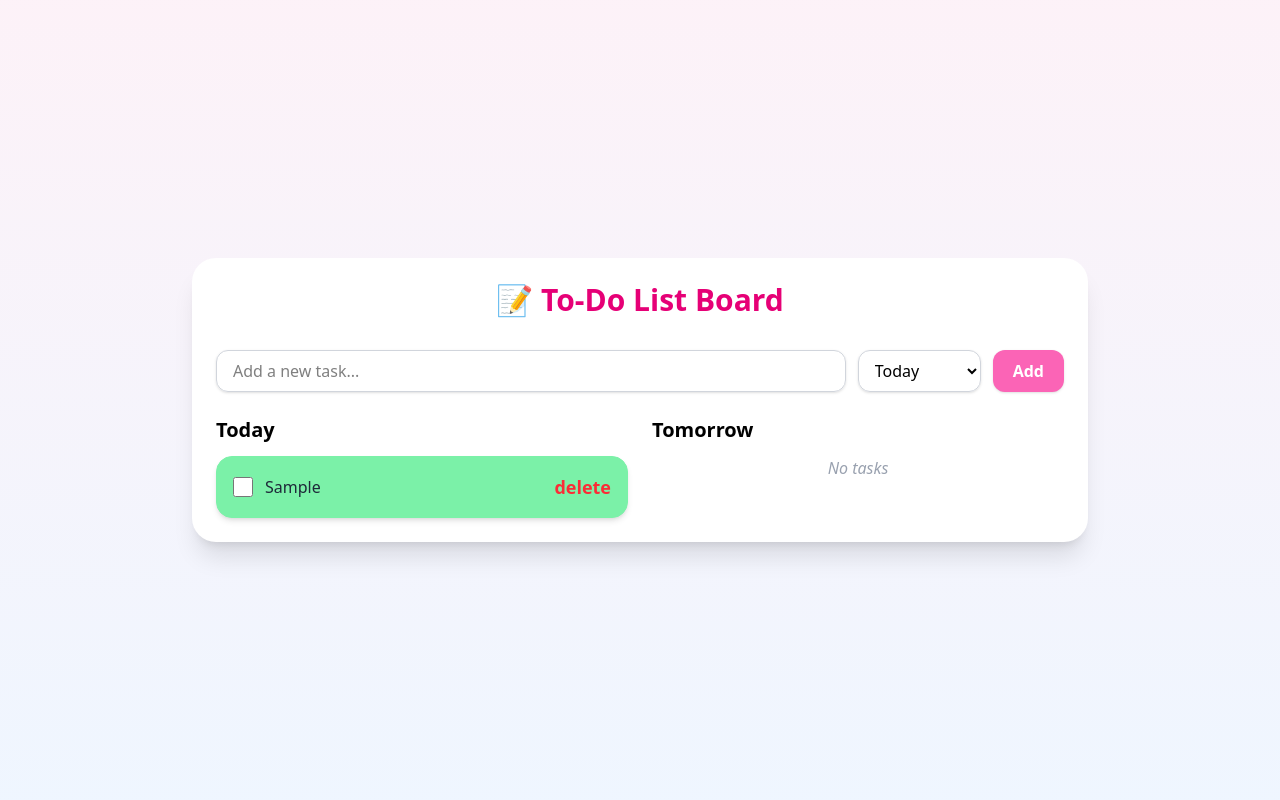
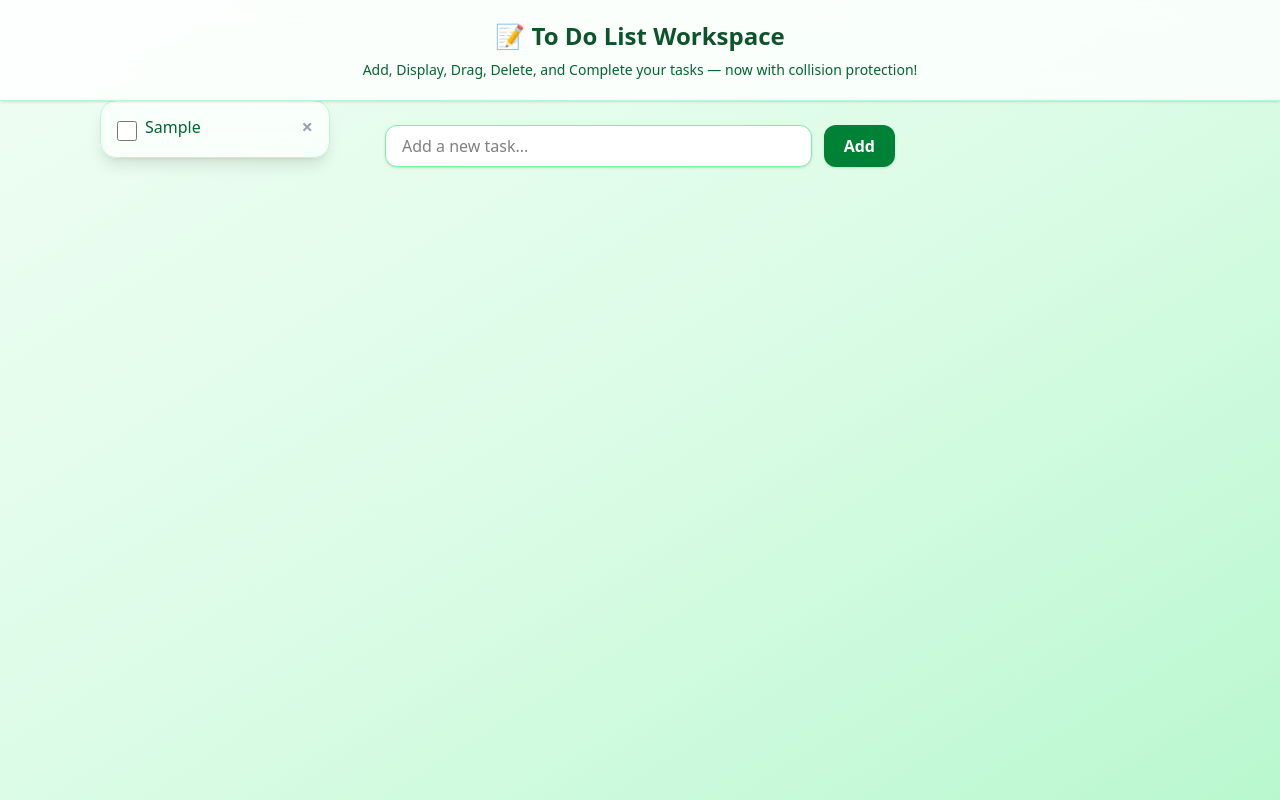
Before and after one commit to Mukdaniella/todo-list-app, a React (Vite) app: page / in a window 1280 px wide. Both pictures are taken after typing "Sample" into the empty fields and a click on the button "Add". Built offline with nearby package versions, Linux system fonts and the light colour scheme.

Commit message:
I added the drag and drop

```diff
--- a/src/components/todoapp.tsx
+++ b/src/components/todoapp.tsx
@@ -4,21 +4,23 @@ interface Task {
   id: number;
   text: string;
   completed: boolean;
-  category: "Today" | "Tomorrow";
+  x: number;
+  y: number;
 }
 
 const TodoApp: React.FC = () => {
   const [task, setTask] = useState("");
-  const [category, setCategory] = useState<"Today" | "Tomorrow">("Today");
   const [tasks, setTasks] = useState<Task[]>([]);
+  const [draggingId, setDraggingId] = useState<number | null>(null);
+  const [offset, setOffset] = useState({ x: 0, y: 0 });
 
-  // Load from localStorage
+  // Load tasks
   useEffect(() => {
     const saved = localStorage.getItem("tasks");
     if (saved) setTasks(JSON.parse(saved));
   }, []);
 
-  // Save to localStorage
+  // Save tasks
   useEffect(() => {
     localStorage.setItem("tasks", JSON.stringify(tasks));
   }, [tasks]);
@@ -29,126 +31,163 @@ const TodoApp: React.FC = () => {
       id: Date.now(),
       text: task.trim(),
       completed: false,
-      category,
+      x: 100 + tasks.length * 30,
+      y: 100 + tasks.length * 30,
     };
     setTasks((prev) => [...prev, newTask]);
     setTask("");
   };
 
+  const toggleCompletion = (id: number) =>
+    setTasks((prev) =>
+      prev.map((t) => (t.id === id ? { ...t, completed: !t.completed } : t))
+    );
+
   const handleDeleteTask = (id: number) =>
     setTasks((prev) => prev.filter((t) => t.id !== id));
 
-  const toggleCompletion = (id: number) =>
-    setTasks((prev) =>
-      prev.map((t) =>
-        t.id === id ? { ...t, completed: !t.completed } : t
-      )
-    );
-
-  const handleDragStart = (e: React.DragEvent<HTMLLIElement>, id: number) =>
-    e.dataTransfer.setData("taskId", id.toString());
-
-  const handleDrop = (e: React.DragEvent<HTMLLIElement>, dropId: number) => {
-    const dragId = parseInt(e.dataTransfer.getData("taskId"));
-    if (dragId === dropId) return;
-    const dragIndex = tasks.findIndex((t) => t.id === dragId);
-    const dropIndex = tasks.findIndex((t) => t.id === dropId);
-    const updated = [...tasks];
-    const [dragged] = updated.splice(dragIndex, 1);
-    updated.splice(dropIndex, 0, dragged);
-    setTasks(updated);
+  const handleMouseDown = (e: React.MouseEvent, id: number) => {
+    const task = tasks.find((t) => t.id === id);
+    if (!task) return;
+    setDraggingId(id);
+    setOffset({
+      x: e.clientX - task.x,
+      y: e.clientY - task.y,
+    });
   };
 
-  const handleDragOver = (e: React.DragEvent<HTMLLIElement>) =>
-    e.preventDefault();
+  // --- Collision detection logic ---
+  const CARD_WIDTH = 230;
+  const CARD_HEIGHT = 100;
 
-  const tasksByCategory = (cat: "Today" | "Tomorrow") =>
-    tasks.filter((t) => t.category === cat);
+  // Check if two tasks overlap
+  const isOverlapping = (a: Task, b: Task) => {
+    return !(
+      a.x + CARD_WIDTH < b.x ||
+      a.x > b.x + CARD_WIDTH ||
+      a.y + CARD_HEIGHT < b.y ||
+      a.y > b.y + CARD_HEIGHT
+    );
+  };
 
-  const categoryColors: Record<"Today" | "Tomorrow", string> = {
-    Today: "bg-green-300 border-green-300",
-    Tomorrow: "bg-green-200 border-green-300",
+  // Find nearest free spot
+  const findFreePosition = (task: Task, others: Task[]) => {
+    const step = 40; // pixels to move to avoid overlap
+    let newX = task.x;
+    let newY = task.y;
+    let tries = 0;
+
+    while (
+      others.some((t) => t.id !== task.id && isOverlapping({ ...task, x: newX, y: newY }, t)) &&
+      tries < 50
+    ) {
+      newX += step;
+      newY += step;
+      tries++;
+    }
+
+    return { x: newX, y: newY };
+  };
+
+  const handleMouseMove = (e: React.MouseEvent) => {
+    if (draggingId === null) return;
+
+    setTasks((prev) =>
+      prev.map((t) => {
+        if (t.id === draggingId) {
+          const updated = {
+            ...t,
+            x: e.clientX - offset.x,
+            y: e.clientY - offset.y,
+          };
+          const others = prev.filter((p) => p.id !== t.id);
+          const newPos = findFreePosition(updated, others);
+          return { ...updated, ...newPos };
+        }
+        return t;
+      })
+    );
+  };
+
+  const handleMouseUp = () => {
+    setDraggingId(null);
   };
 
   return (
-    <div className="min-h-screen bg-gradient-to-b from-pink-50 to-blue-50 flex items-center justify-center p-4">
-      <div className="w-full max-w-4xl p-6 rounded-3xl shadow-xl bg-white">
-        <h1 className="text-3xl font-bold text-center mb-8 text-pink-600">
-             📝 To-Do List Board
+    <div
+      className="min-h-screen w-full bg-gradient-to-br from-green-50 via-green-100 to-green-200 relative overflow-hidden"
+      onMouseMove={handleMouseMove}
+      onMouseUp={handleMouseUp}
+    >
+      {/* Top Bar */}
+      <header className="w-full bg-white/80 backdrop-blur-md shadow-sm border-b border-green-200 p-5 sticky top-0 z-10">
+        <h1 className="text-2xl font-bold text-green-900 text-center mb-2">
+          📝 To Do List Workspace
         </h1>
+        <p className="text-center text-green-800 text-sm">
+          Add, Display, Drag, Delete, and Complete your tasks — now with collision protection!
+        </p>
+      </header>
 
-        {/* Input */}
-        <div className="flex gap-3 mb-6">
+      {/* Input Bar */}
+      <div className="flex gap-3 justify-center mt-6">
         <input
           type="text"
           value={task}
           onChange={(e) => setTask(e.target.value)}
           placeholder="Add a new task..."
-            className="flex-1 px-4 py-2 rounded-xl border border-gray-300 focus:ring-2 focus:ring-pink-300 focus:outline-none shadow-sm"
+          className="w-2/3 md:w-1/3 px-4 py-2 rounded-xl border border-green-300 focus:ring-2 focus:ring-green-500 focus:outline-none bg-white shadow-sm"
         />
-          <select
-            value={category}
-            onChange={(e) => setCategory(e.target.value as "Today" | "Tomorrow")}
-            className="px-3 py-2 rounded-xl border border-gray-300 focus:ring-2 focus:ring-pink-300 focus:outline-none shadow-sm"
-          >
-            <option className="bg-pink-400 hover:bg-pink-500" value="Today">Today</option>
-            <option className="bg-pink-400 hover:bg-pink-500" value="Tomorrow">Tomorrow</option>
-          </select>
         <button
           onClick={handleAddTask}
-            className="bg-pink-400 hover:bg-pink-500 px-5 py-2 rounded-xl font-semibold text-white shadow transition"
+          className="bg-green-700 hover:bg-green-900 text-white px-5 py-2 rounded-xl font-semibold shadow transition"
         >
           Add
         </button>
       </div>
 
-        {/* Task Sections */}
-        <div className="grid grid-cols-1 md:grid-cols-2 gap-6">
-          {(["Today", "Tomorrow"] as const).map((cat) => (
-            <div key={cat}>
-              <h2 className="text-xl font-semibold mb-3">{cat}</h2>
-              <ul className="space-y-4">
-                {tasksByCategory(cat).length === 0 ? (
-                  <li className="text-gray-400 italic text-center">No tasks</li>
-                ) : (
-                  tasksByCategory(cat).map((item) => (
-                    <li
+      {/* Floating Tasks */}
+      {tasks.map((item) => (
+        <div
           key={item.id}
-                      draggable
-                      onDragStart={(e) => handleDragStart(e, item.id)}
-                      onDragOver={handleDragOver}
-                      onDrop={(e) => handleDrop(e, item.id)}
-                      className={`flex justify-between items-center p-4 rounded-2xl border ${categoryColors[cat]} shadow-md hover:scale-[1.03] transition cursor-move`}
+          onMouseDown={(e) => handleMouseDown(e, item.id)}
+          className={`absolute group rounded-2xl border border-green-200 bg-white/70 backdrop-blur-md shadow-lg hover:shadow-xl transition-all cursor-grab active:cursor-grabbing ${
+            draggingId === item.id ? "scale-105" : ""
+          }`}
+          style={{
+            top: item.y,
+            left: item.x,
+            userSelect: "none",
+            width: CARD_WIDTH,
+            transition: draggingId === item.id ? "none" : "top 0.15s, left 0.15s",
+          }}
         >
-                      <div className="flex items-center gap-3">
+          <div className="p-4 flex justify-between items-start">
+            <div className="flex items-start gap-2">
               <input
                 type="checkbox"
                 checked={item.completed}
                 onChange={() => toggleCompletion(item.id)}
-                          className="w-5 h-5 accent-pink-400"
+                className="w-5 h-5 accent-green-800 mt-1"
               />
               <span
-                          className={`font-medium ${
-                            item.completed ? "line-through text-gray-500" : "text-gray-800"
+                className={`font-medium leading-tight break-words ${
+                  item.completed ? "line-through text-green-400" : "text-green-800"
                 }`}
               >
                 {item.text}
               </span>
             </div>
+
             <button
               onClick={() => handleDeleteTask(item.id)}
-                        className="text-red-500 hover:text-red-700 font-bold text-lg transition"
+              className="text-gray-400 hover:text-red-500 transition text-xl font-semibold leading-none"
             >
-                        delete
+              ×
             </button>
-                    </li>
-                  ))
-                )}
-              </ul>
+          </div>
         </div>
       ))}
-        </div>
-      </div>
     </div>
   );
 };
```
Lines whose indentation alone changed are shown as unchanged.
